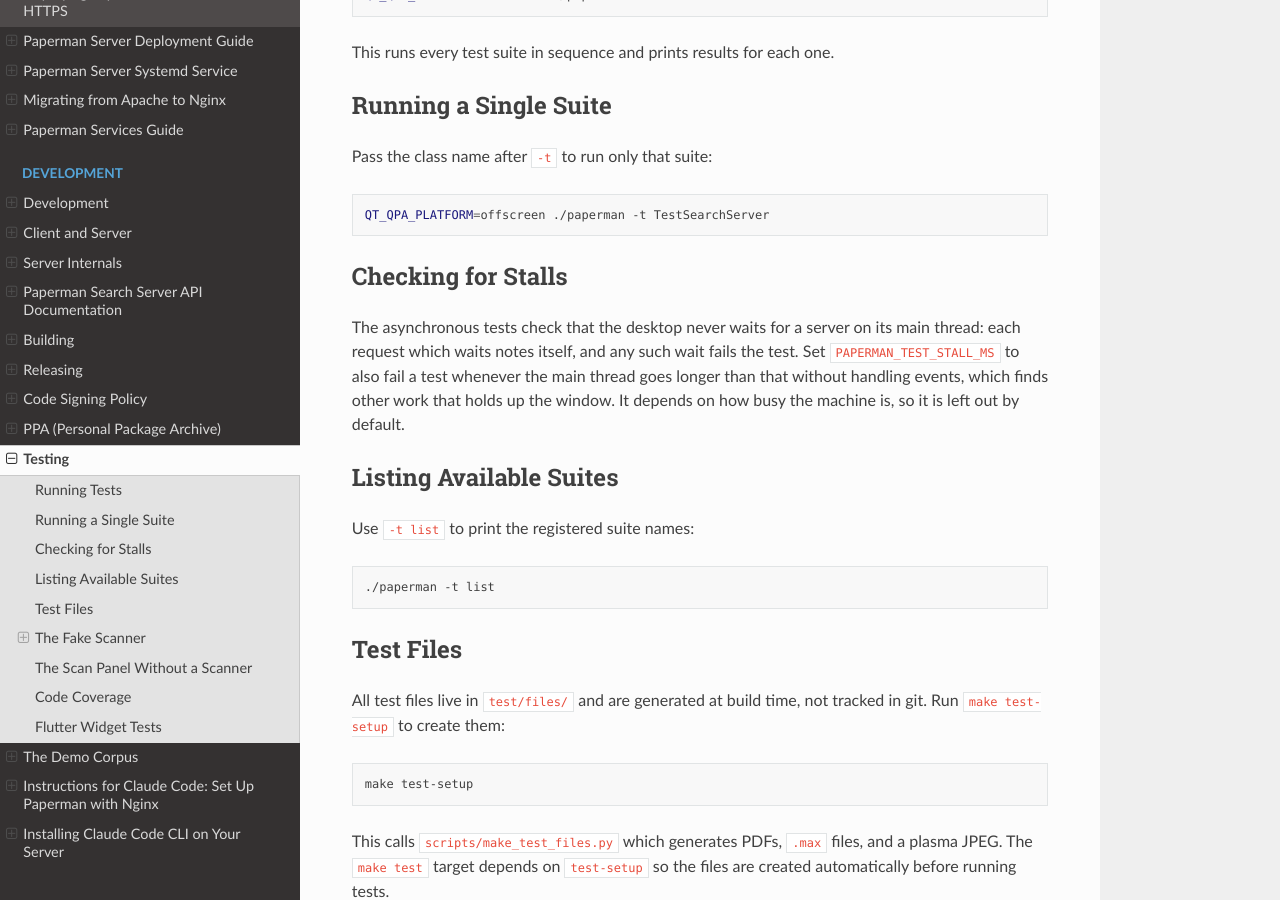
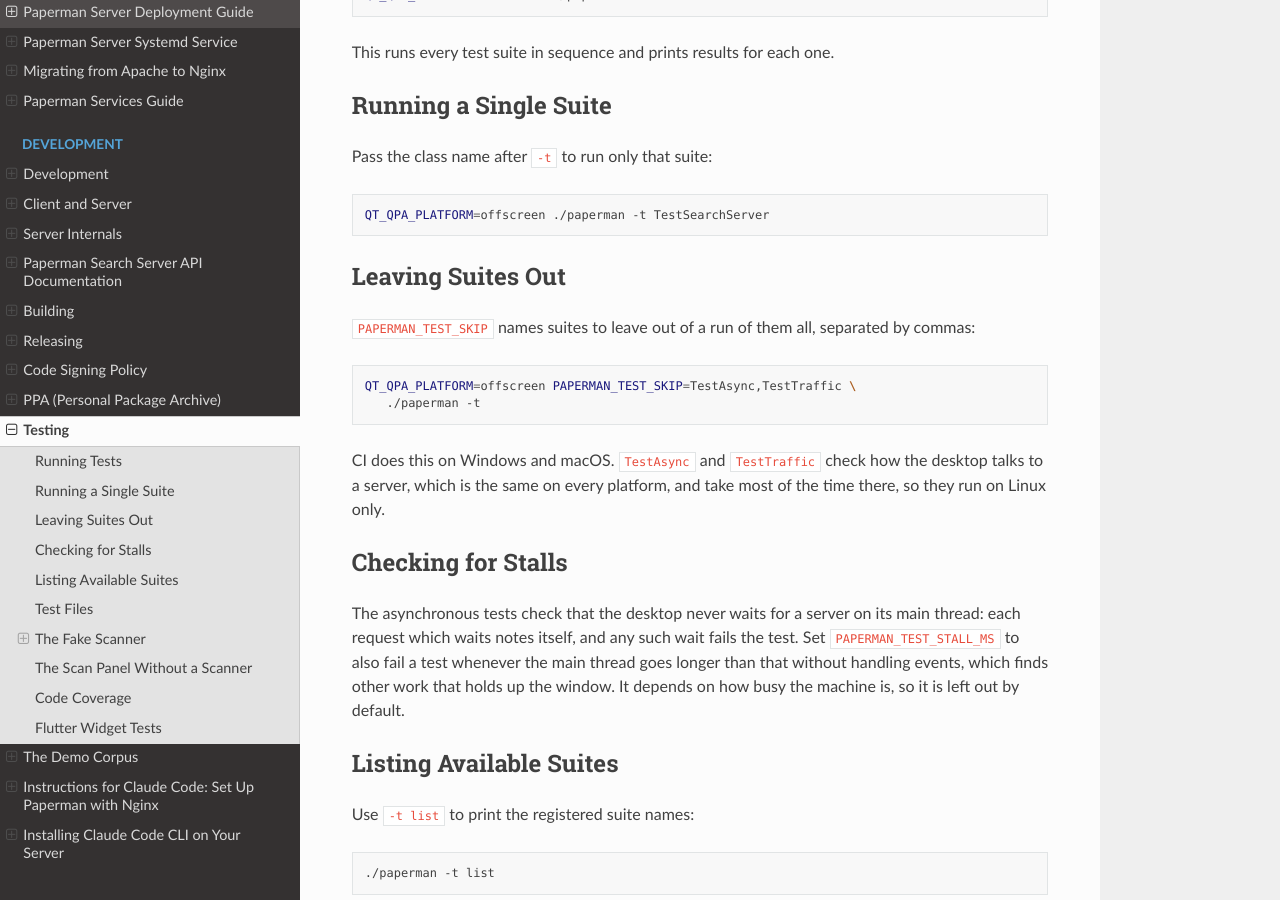
Before and after one commit to sjg20/paperman, a Sphinx documentation site: the page built from doc/testing.rst, in a window 1280 px wide and 900 px high, scrolled down 511 px. Built offline with Sphinx 7.4.7 and the Read the Docs theme 3.1.0, drawn with Linux system fonts in a browser that asks for light colours.

Commit message:
ci: Run the client-server suites on Linux only
TestAsync and TestTraffic take more than four of the six minutes the
tests take on Windows, and much of the time on macOS too, and they are
where most of the tests which fail from time to time on CI are. They
check how the desktop talks to a server, which is the same on every
platform, so running them on Windows and macOS as well adds little.

Add PAPERMAN_TEST_SKIP, which names suites to leave out of a run of them
all, and set it to leave these two out in the Windows and macOS jobs.
They still run in both Linux jobs, with Qt 5 and Qt 6.

Co-developed-by: Claude Opus 5.5 (1M context) <noreply@anthropic.com>

```diff
--- a/doc/testing.rst
+++ b/doc/testing.rst
@@ -32,6 +32,21 @@
 .. code:: bash
 
    QT_QPA_PLATFORM=offscreen ./paperman -t TestSearchServer
+
+Leaving Suites Out
+------------------
+
+``PAPERMAN_TEST_SKIP`` names suites to leave out of a run of them all,
+separated by commas:
+
+.. code:: bash
+
+   QT_QPA_PLATFORM=offscreen PAPERMAN_TEST_SKIP=TestAsync,TestTraffic \
+      ./paperman -t
+
+CI does this on Windows and macOS. ``TestAsync`` and ``TestTraffic`` check
+how the desktop talks to a server, which is the same on every platform,
+and take most of the time there, so they run on Linux only.
 
 Checking for Stalls
 -------------------
```
Also changed, not shown: 2 other files.
